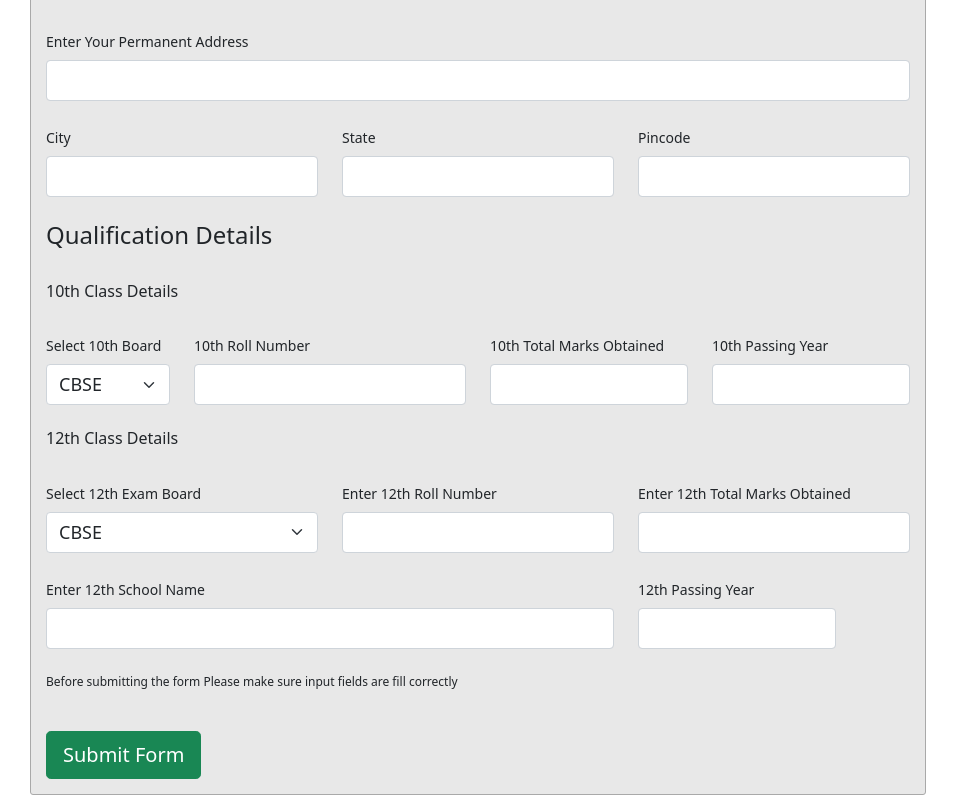
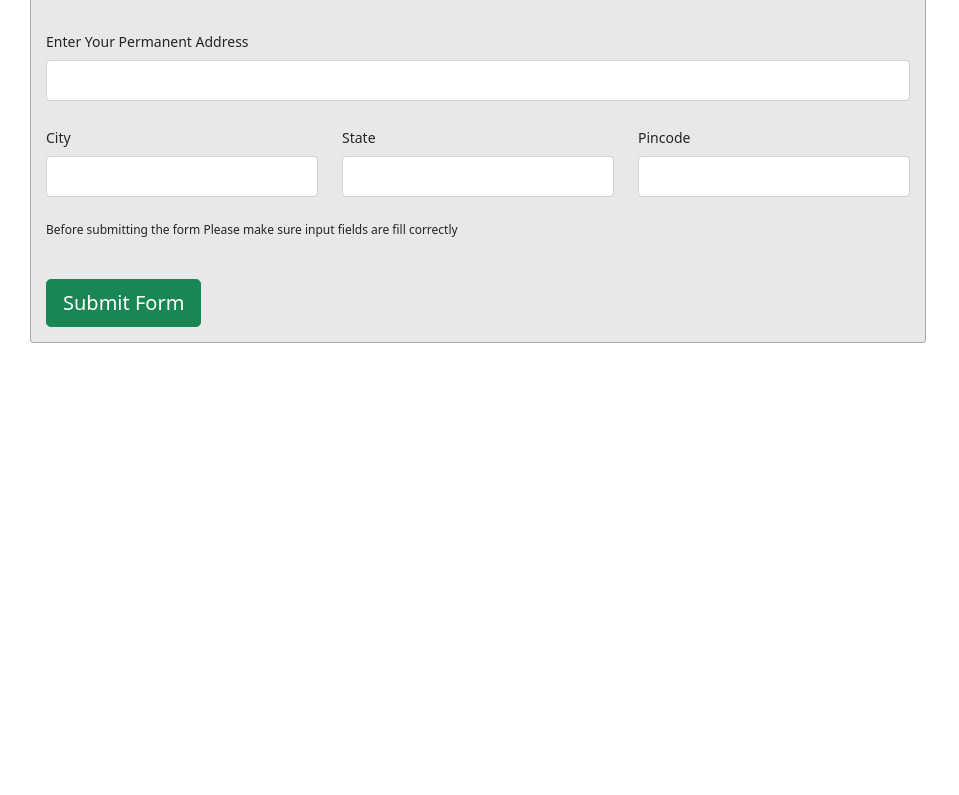
Before and after one commit to Vishal2021verma/Form, a website: page from.html in a window 1280 px wide. Shown: the part 541-1336 px from the top of the page, without its empty margins (0-959 px from the left). After the commit the page ends 884 px from the top, so only its background shows below. Drawn offline with nearby package versions, Linux system fonts and the light colour scheme.

Commit message:
removed useless input fields

```diff
--- a/from.html
+++ b/from.html
@@ -35,6 +35,11 @@
       }
       p {
         font-size: 12px;
+      }
+      .invalid{
+        color: red;
+        font-size:smaller;
+        font-weight: bolder;
       }
     </style>
     <title>Form</title>
@@ -77,7 +82,7 @@
     <div class="from-div">
       <h3>Personal Details</h3>
 
-      <form action="/" method="post" class="row g-4 needs-validation">
+      <form action="" method="post" class="row g-4 needs-validation">
         <div class="col-md-6">
           <label for="fname" class="form-label">Name</label>
           <input
@@ -85,12 +90,12 @@
             class="form-control"
             id="fname"
             name="fname"
-            onkeypress="return /[0-9a-zA-Z]/i.test(event.key)"
-            onchange="namevaidate('fname');"
+            onkeypress="/[0-9a-zA-Z]/i.test(event.key)"
+            onchange="namevaidate('fname','fname-invalid');"
             maxlength="60"
             required
           />
-          <div id="fname-invalid"></div>
+          <div id="fname-invalid" class="invalid"></div>
         </div>
 
         <div class="col-3">
@@ -143,11 +148,14 @@
           <input
             type="text"
             maxlength="10"
-            onkeypress="return /[0-9]/i.test(event.key)"
+            onkeypress="/[0-9]/i.test(event.key)"
+            onchange="numberField('pNumber',10,'pnumber-invalid')"
             class="form-control"
             id="pNumber"
+            onchange=""
             name="pNumber"
           />
+          <div id="pnumber-invalid" class="invalid"></div>
         </div>
         <div class="col-md-3">
           <label for="adharNumber" class="form-label">Aaddhar number</label>
@@ -156,12 +164,12 @@
             class="form-control"
             id="adharNumber"
             name="adharNumber"
-            onkeypress="return /[0-9]/i.test(event.key)"
-            minlength="12"
+            onkeypress="/[0-9]/i.test(event.key)"
+            onchange="numberField('adharNumber',10,'adharNumber-invalid')"
             maxlength="12"
             required
           />
-          <div class="invalid-feedback">Enter Aaddhar Number</div>
+          <div id="adharNumber-invalid" class="invalid"></div>
         </div>
         <div class="col-md-6">
           <label for="motherName" class="form-label">Mother's name</label>
@@ -170,9 +178,10 @@
             class="form-control"
             id="motherName"
             name="motherName"
-            onkeypress="return /[0-9a-zA-Z]/i.test(event.key)"
-            onchange="namevaidate('motherName');"
+            onkeypress="/[0-9a-zA-Z]/i.test(event.key)"
+            onchange="namevaidate('motherName','mname-invalid');"
           />
+          <div id="mname-invalid" class="invalid"></div>
         </div>
         <div class="col-md-6">
           <label for="fatherName" class="form-label">Father's name</label>
@@ -181,9 +190,10 @@
             class="form-control"
             id="fatherName"
             name="fatherName"
-            onkeypress="return /[0-9a-zA-Z]/i.test(event.key)"
-            onchange="namevaidate('fatherName');"
+            onkeypress="/[0-9a-zA-Z]/i.test(event.key)"
+            onchange="namevaidate('fatherName','fatherName-invalid');"
           />
+          <div id="fatherName-invalid" class="invalid"></div>
         </div>
 
         <h4>Address</h4>
@@ -215,119 +225,13 @@
             class="form-control"
             id="pincode"
             name="pincode"
-            onkeypress="return /[0-9]/i.test(event.key)"
-
+            onkeypress="/[0-9]/i.test(event.key)"
+            onchange="numberField('pincode',6 ,'pincode-invalid');"
             required
           />
+          <div id="pincode-invalid" class="invalid"></div>
         </div>
-        <h4>Qualification Details</h4>
-        <h6>10th Class Details</h6>
-        <div class="col-md-2">
-          <label for="tenboard" class="form-label">Select 10th Board</label>
-          <select id="tenboard" class="form-select" name="tenboard">
-            <option selected>CBSE</option>
-            <option>UP</option>
-            <option>BSEB</option>
-            <option>ICSE</option>
-          </select>
-        </div>
-        <div class="col-md-4">
-          <label for="tenRoll" class="form-label">10th Roll Number</label>
-          <input
-            type="text"
-            class="form-control"
-            id="tenRoll"
-            name="tenRoll"
-            onkeypress="return /[0-9]/i.test(event.key)"
-            maxlength="8"
-            required
-          />
-        </div>
-        <div class="col-md-3">
-          <label for="tenMarks" class="form-label"
-            >10th Total Marks Obtained</label
-          >
-          <input
-            type="text"
-            maxlength="3"
-            class="form-control"
-            id="tenMarks"
-            name="tenMarks"
-            required
-          />
-        </div>
-        <div class="col-md-3">
-          <label for="tenYear" class="form-label">10th Passing Year</label>
-          <input
-            type="text"
-            maxlength="4"
-            class="form-control"
-            id="tenYear"
-            name="tenYear"
-            required
-          />
-        </div>
-        <h6>12th Class Details</h6>
-        <div class="col-md-4">
-          <label for="tewboard" class="form-label"
-            >Select 12th Exam Board</label
-          >
-          <select id="tewboard" class="form-select" name="tewboard">
-            <option selected>CBSE</option>
-            <option>UP</option>
-            <option>BSEB</option>
-            <option>ICSE</option>
-          </select>
-        </div>
-        <div class="col-md-4">
-          <label for="tewRoll" class="form-label">Enter 12th Roll Number</label>
-          <input
-            type="number"
-            class="form-control"
-            id="tewRoll"
-            name="tewRoll"
-            required
-          />
-        </div>
-        <div class="col-md-4">
-          <label for="tewMarks" class="form-label"
-            >Enter 12th Total Marks Obtained</label
-          >
-          <input
-            type="text"
-            maxlength="3"
-            class="form-control"
-            id="tewMarks"
-            name="tewMarks"
-            required
-          />
-        </div>
-        <div class="col-md-8">
-          <label for="tewMarks" class="form-label"
-            >Enter 12th School Name
-          </label>
-          <input
-            type="text"
-            class="form-control"
-            id="tewSName"
-            name="tewSName"
-            onkeypress="return /[0-9a-zA-Z]/i.test(event.key)"
-            onchange="namevaidate('tewSName');"
-            maxlength="60"
-            required
-          />
-        </div>
-        <div class="col-md-3">
-          <label for="tewYear" class="form-label">12th Passing Year</label>
-          <input
-            type="text"
-            maxlength="4"
-            class="form-control"
-            id="tewYear"
-            name="tewYear"
-            required
-          />
-        </div>
+
         <p>
           Before submitting the form Please make sure input fields are fill
           correctly
--- a/validate.js
+++ b/validate.js
@@ -2,14 +2,27 @@ function setErr(id, er) {
     var elemet = document.getElementById(id);
     elemet.innerText = er;
   }
-  function namevaidate(id) {
+  //this function check length of the names field onchange event
+    function namevaidate(id,invalidId) {
     var nameInput = document.getElementById(id);
     var nameInputData = nameInput.value;
-    if (nameInput.value.length == 1) {
-      setErr("fname-invalid", "!Length of name is too short");
+    if (nameInput.value.length < 3) {
+      setErr(invalidId, "!Length of name is too short");
     } else if (nameInputData.length > 60) {
-      setErr("fname-invalid", "!Length of name is too long");
+      setErr(invalidId, "!Length of name is too long");
     } else {
-      setErr("fname-invalid", "");
+      setErr(invalidId,"");
     }
   }
+  // this function check the min length length of the numbers field
+  function numberField(id, maxlength,invalidId ){
+    var numberInput = document.getElementById(id);
+    var numberInputData = numberInput.value;
+    if(numberInputData.length < maxlength){
+      setErr(invalidId, "Incorrect Pincode");
+    }
+    else{
+      setErr(invalidId,'');
+    }
+
+  }
```
